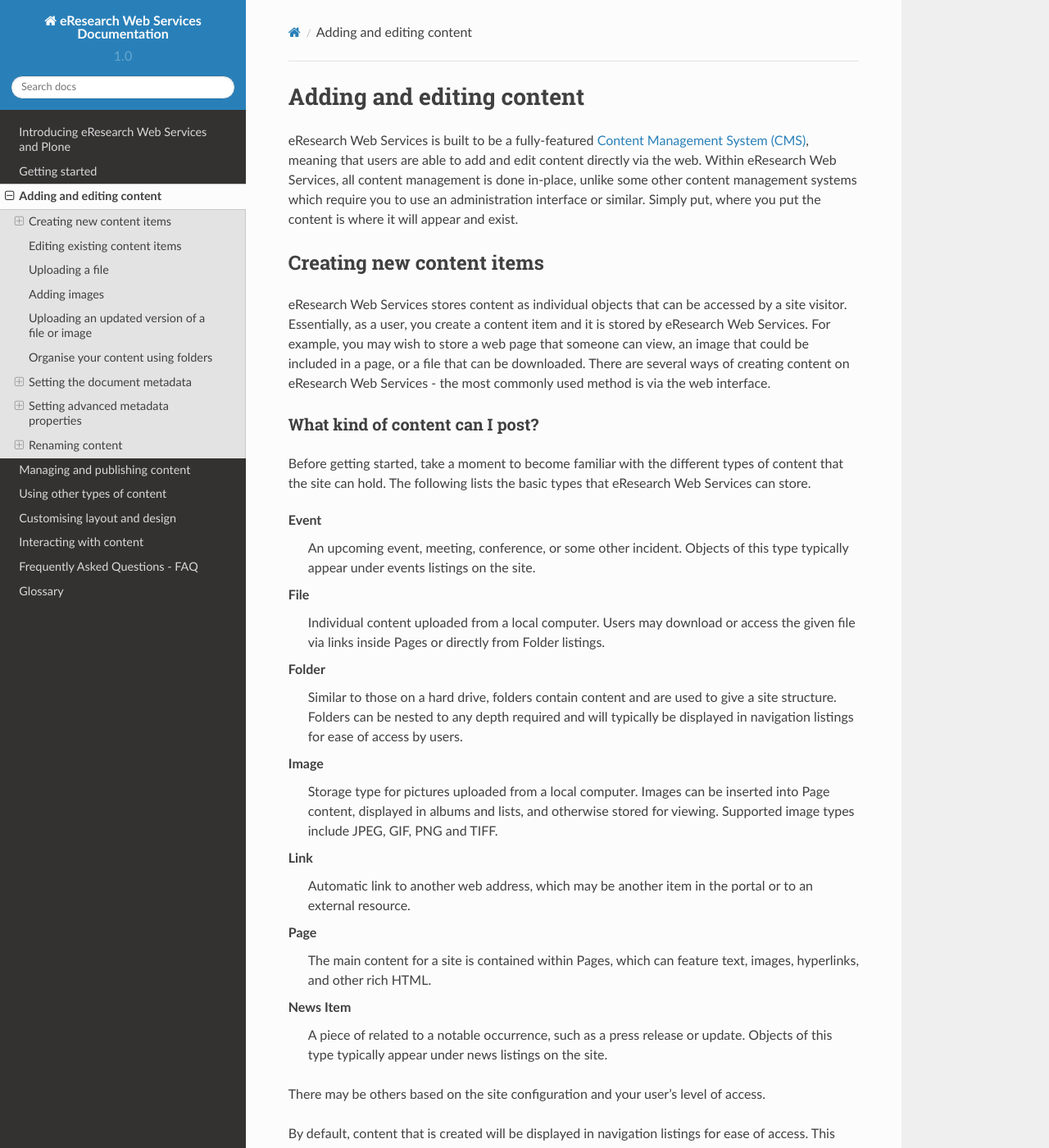
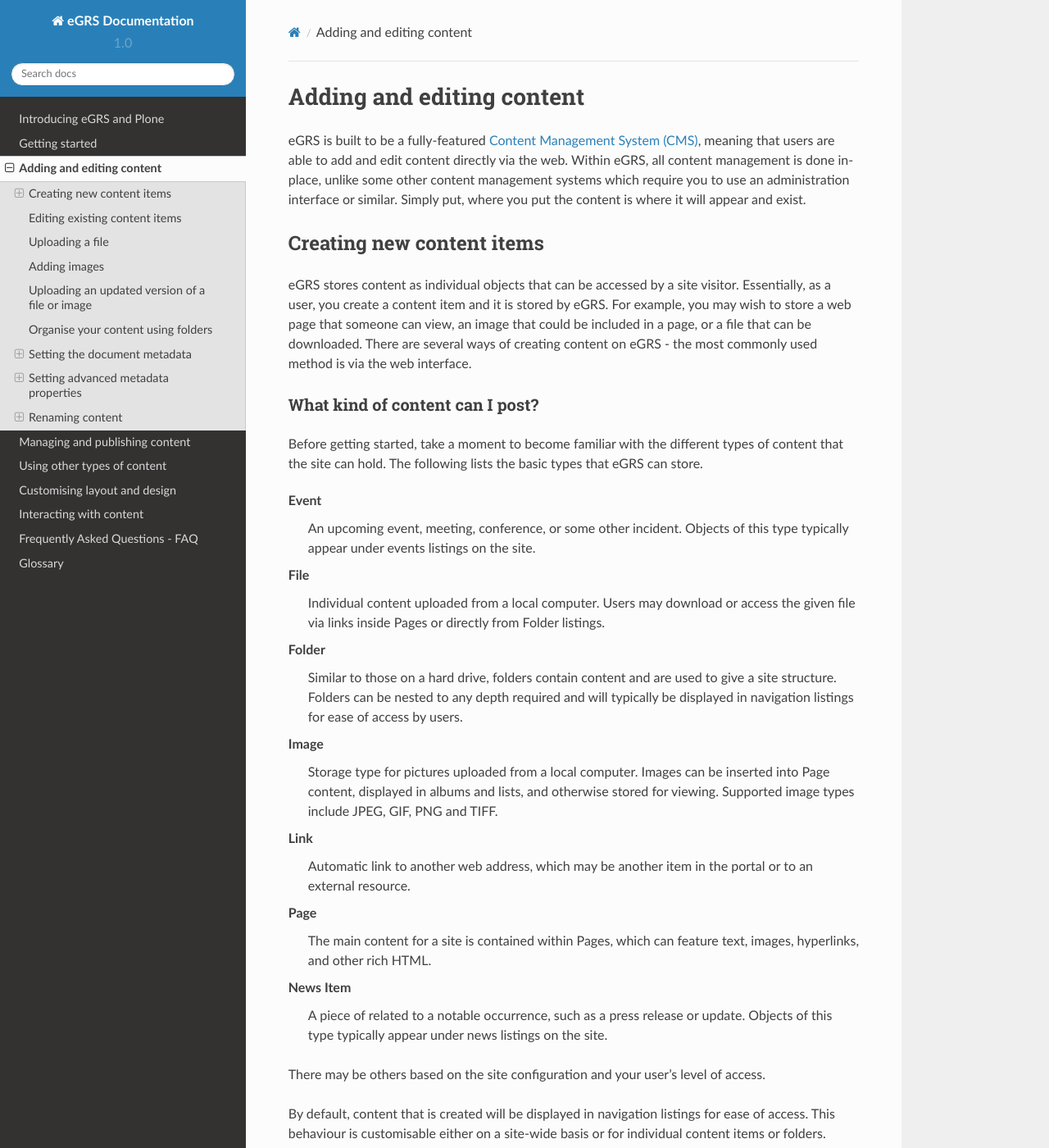
Before and after one commit to jcu-eresearch/plone-user-doc, a Sphinx documentation site: the page built from source/content-creation.rst, in a window 1280 px wide and 1400 px high. Shown: the whole window at 82% size. Built offline with Sphinx 7.4.7 and the Read the Docs theme 2.0.0, drawn with Linux system fonts in a browser that asks for light colours; some of the changed text lies outside the part shown.

Commit message:
Update conf.py for eGRS

```diff
--- a/source/conf.py
+++ b/source/conf.py
@@ -30,12 +30,12 @@
 on_rtd = os.environ.get('READTHEDOCS', None) == 'True'
 metadata = {
     'project': {
-        'name': u'eResearch Web Services',
-        'shortname': 'eResearchWebServicesUserDocumentation',
-        'team': u'eResearch Centre, James Cook University',
-        'url': 'https://eresearch.jcu.edu.au',
+        'name': u'eGRS',
+        'shortname': 'eGRSUserDocumentation',
+        'team': u'James Cook University',
+        'url': 'https://egrs.jcu.edu.au',
         'server-scheme': 'https',
-        'server-host': 'eresearch.jcu.edu.au',
+        'server-host': 'egrs.jcu.edu.au',
         'server-port': 443,
         'auth': ['jcu-ldap'],
         'security': 'mixed'
```
